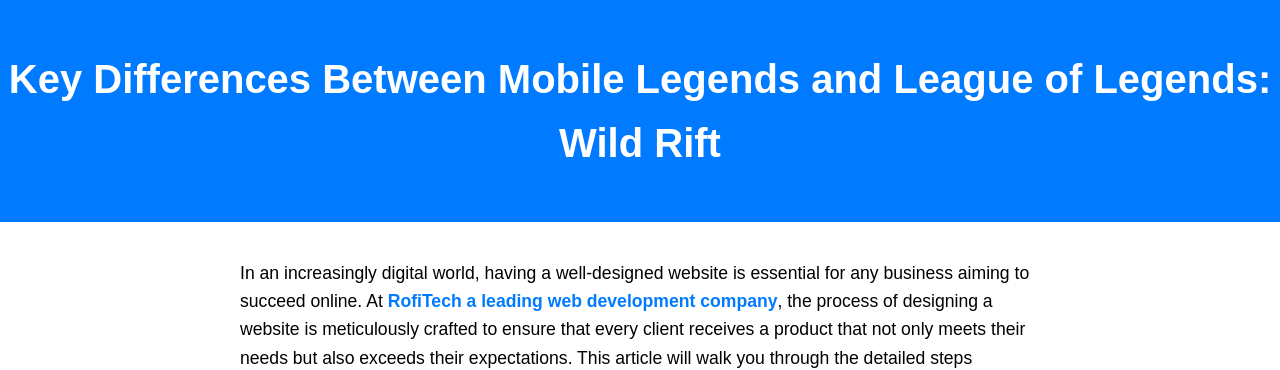
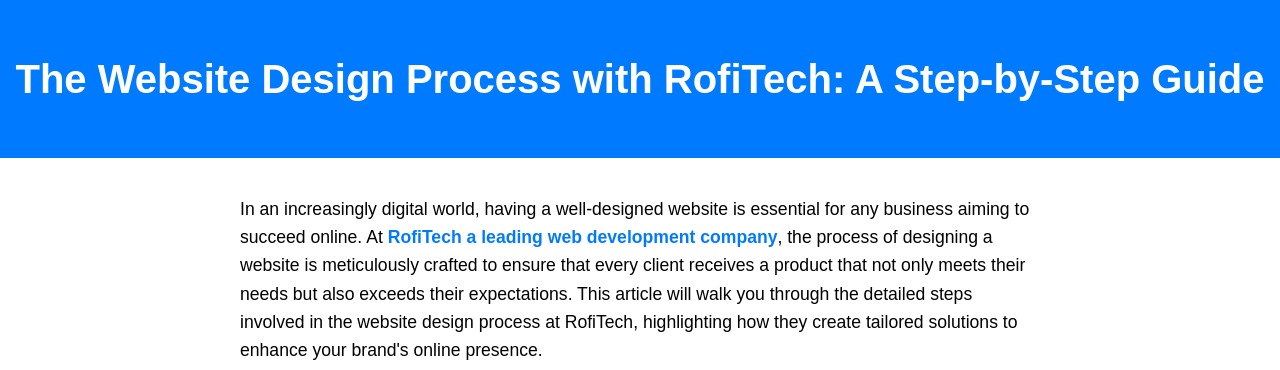
Before and after one commit to itsjamesbanning/company, a plain HTML site: page index.html in a window 1280 px wide. Shown: the top 370 px of the page. Drawn offline with Linux system fonts and the light colour scheme.

Commit message:
Update index.html

```diff
--- a/index.html
+++ b/index.html
@@ -47,7 +47,7 @@
 <body>
 
   <header>
-    <h1>Key Differences Between Mobile Legends and League of Legends: Wild Rift</h1>
+    <h1>The Website Design Process with RofiTech: A Step-by-Step Guide</h1>
    </header>
   <main>
 
```
